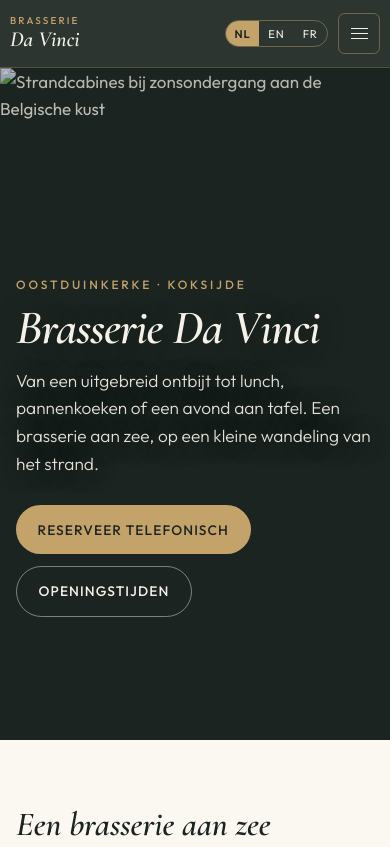
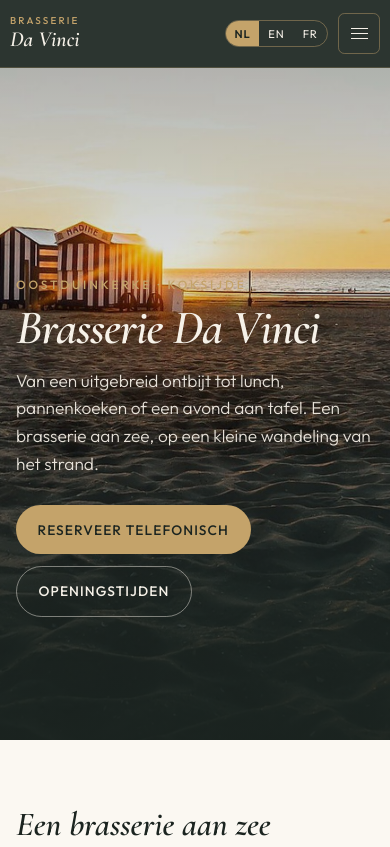
Before and after one commit to FoldOutFit/brasseriedavinci, a plain HTML site: page v7/index.html in a window 390 px wide. Shown: the top 847 px of the page. Drawn offline with Linux system fonts and the light colour scheme.

Commit message:
v7: fix mobile hero image path

```diff
--- a/v7/index.html
+++ b/v7/index.html
@@ -100,7 +100,7 @@
   <main id="top">
     <section class="hero" aria-label="Brasserie Da Vinci">
       <picture>
-        <source media="(max-width: 700px)" srcset="assets/img/hero-coast-mobile.jpg" width="1200" height="1500">
+        <source media="(max-width: 700px)" srcset="/assets/img/hero-coast-mobile.jpg" width="1200" height="1500">
         <img class="hero-img" src="/assets/img/hero-coast.jpg" alt="Strandcabines bij zonsondergang aan de Belgische kust" width="2000" height="1250">
       </picture>
       <div class="hero-inner">
```
